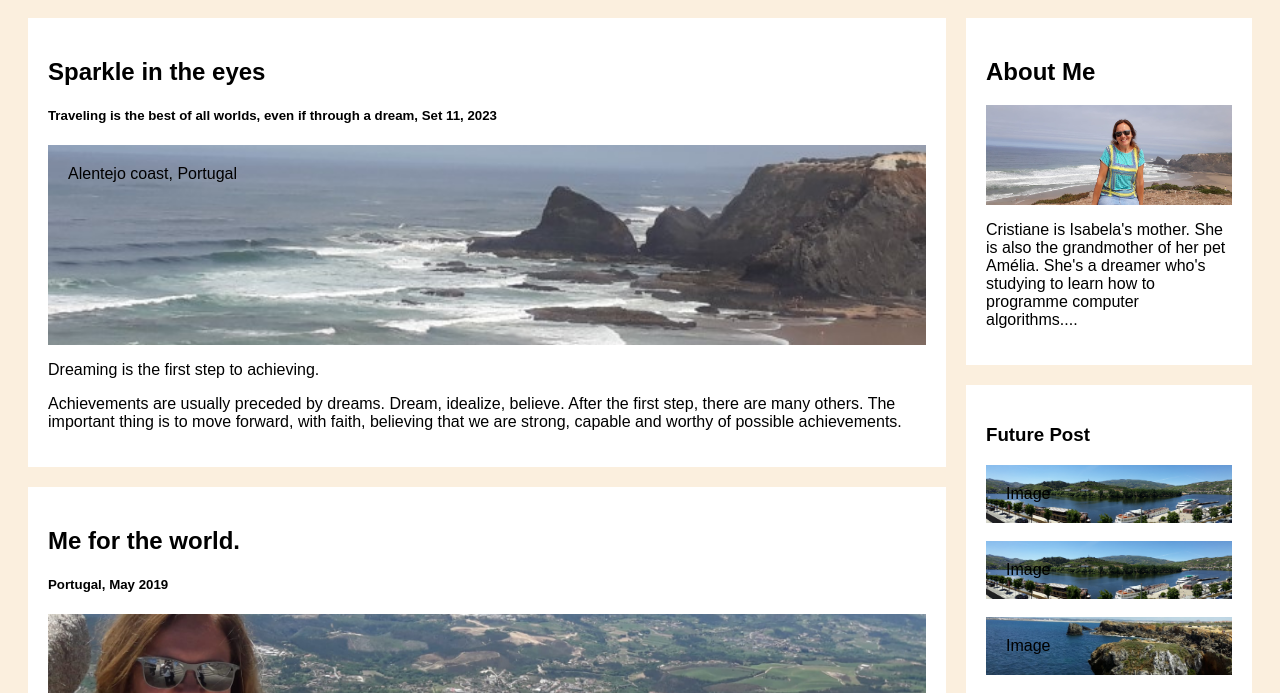
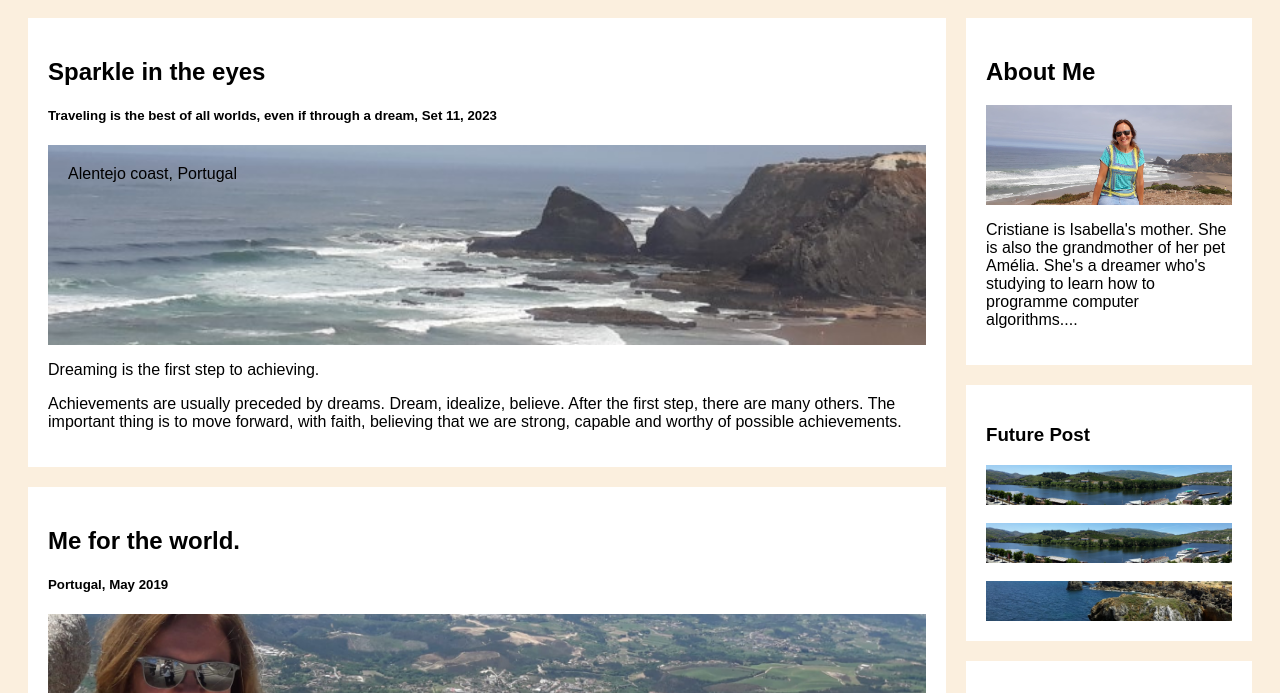
Before and after one commit to crisborges/blogcris, a plain HTML site: page index.html in a window 1280 px wide. Shown: the part 259-952 px from the top of the page. Drawn offline with Linux system fonts and the light colour scheme.

Commit message:
Update index.html

```diff
--- a/index.html
+++ b/index.html
@@ -42,14 +42,14 @@
            <div class="cb-card">
                <h2>About Me</h2>
                <div class="cb-fakeimg2" style="height: 100px;"></div>
-               <p>Cristiane is Isabela's mother. She is also the grandmother of her pet Amélia. She's a dreamer who's studying to learn how to programme computer algorithms.... </p>
+               <p>Cristiane is Isabella's mother. She is also the grandmother of her pet Amélia. She's a dreamer who's studying to learn how to programme computer algorithms.... </p>
            </div>
            <!-- card 4 -->
            <div class="cb-card">
                <h3>Future Post</h3>
-               <div class="cb-fakeimg3">Image</div><br>
-               <div class="cb-fakeimg3">Image</div><br>
-               <div class="cb-fakeimg4">Image</div>
+               <div class="cb-fakeimg3"></div><br>
+               <div class="cb-fakeimg3"></div><br>
+               <div class="cb-fakeimg4"></div>
            </div>
            <!-- card 5 -->
            <div class="cb-card">
```
